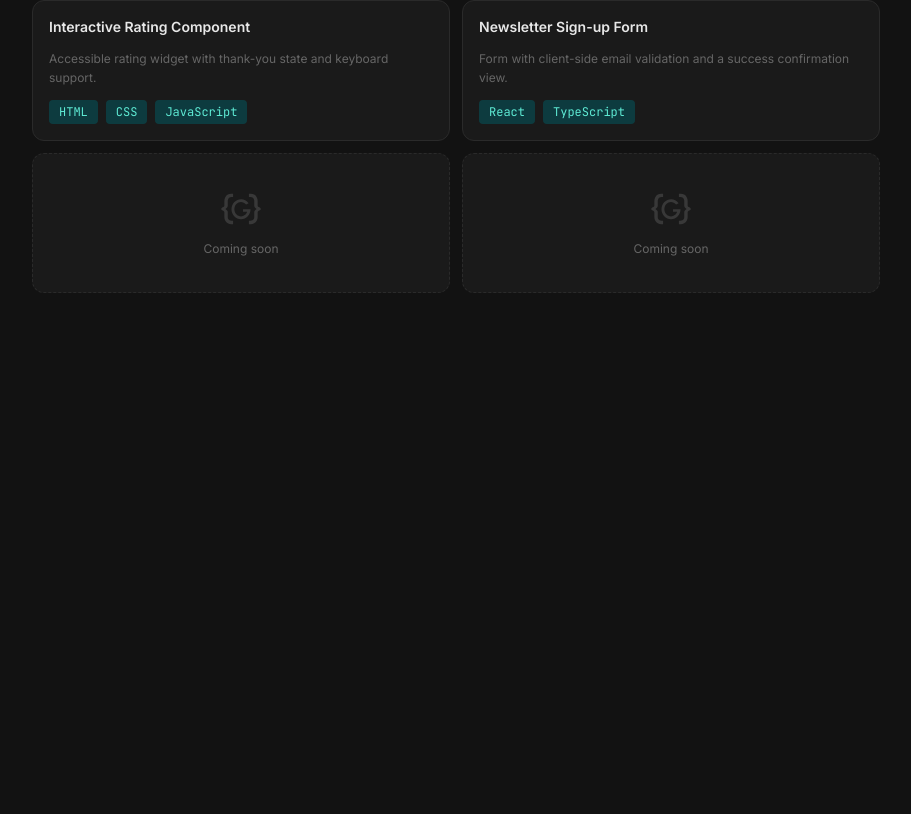
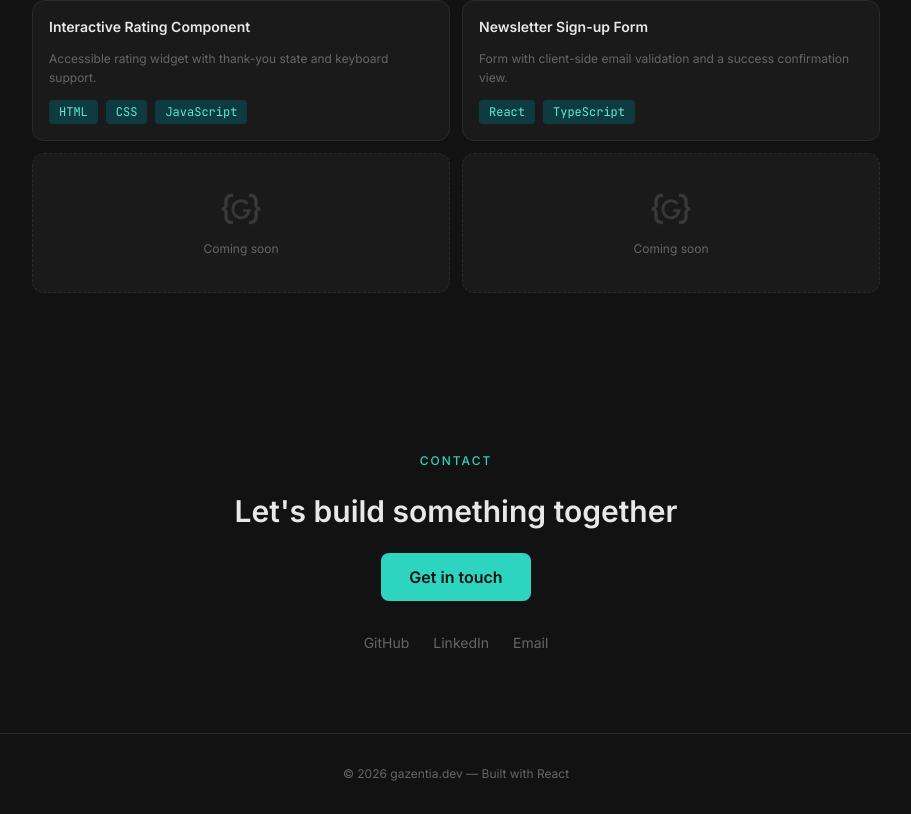
Before and after one commit to Gazentia/gazentia.dev, a React (Vite) app: page / in a window 1280 px wide. Shown: the part 2105-2919 px from the top of the page, without its empty margins (184-1095 px from the left). Before the commit the page ends 2478 px from the top, so only its background shows below. Built offline with nearby package versions, Linux system fonts and the light colour scheme.

Commit message:
feat: add Contact section and Footer

```diff
--- a/src/App.tsx
+++ b/src/App.tsx
@@ -3,6 +3,8 @@ import { Hero } from "./components/Hero"
 import { About } from "./components/About"
 import { FeatureProject } from "./components/FeatureProject"
 import { ProjectGrid } from "./components/ProjectGrid"
+import { Contact } from './components/Contact'
+import { Footer } from './components/Footer'
 
 const App = () => {
   return (
@@ -12,6 +14,8 @@ const App = () => {
       <About />
       <FeatureProject />
       <ProjectGrid />
+      <Contact />
+      <Footer />
     </main>
   )
 }
--- /dev/null
+++ b/src/components/Contact.tsx
@@ -0,0 +1,14 @@
+export const Contact = () => {
+  return <section id="contact" className="max-w-2xl mx-auto px-6 py-20 flex flex-col items-center text-center gap-6">
+    <p className="text-xs font-medium tracking-[2px] text-accent">CONTACT</p>
+
+    <h2 className="text-3xl font-semibold text-text-primary">Let's build something together</h2>
+    <a href="mailto:#" className="px-7 py-3 rounded-lg bg-accent text-bg-page text-base font-semibold hover:bg-accent-light hover:scale-103 active:scale-97 transition-all duration-150">Get in touch</a>
+
+    <div className="flex gap-6 mt-2">
+      <a href="#" className="text-sm text-text-muted hover:text-text-secondary transition-colors">GitHub</a>
+      <a href="#" className="text-sm text-text-muted hover:text-text-secondary transition-colors">LinkedIn</a>
+      <a href="#" className="text-sm text-text-muted hover:text-text-secondary transition-colors">Email</a>
+    </div>
+  </section>
+}
--- /dev/null
+++ b/src/components/Footer.tsx
@@ -0,0 +1,9 @@
+const year = new Date().getFullYear()
+
+export const Footer = () => {
+  return <footer className="border-t border-border py-8 text-center">
+    <p className="text-xs text-text-muted">
+      © {year} gazentia.dev — Built with React
+    </p>
+  </footer>
+}
```
